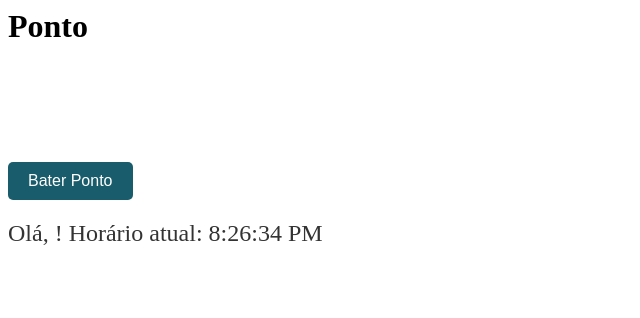
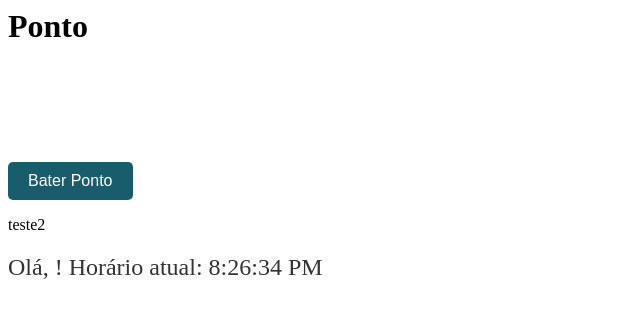
Before and after one commit to rocha-raphael/my_project, a Django app: template autentication/templates/ponto.html in a window 1280 px wide. Shown: the top 318 px of the page, without its empty margins (0-640 px from the left). Run offline with Django 5.2, Linux system fonts and the light colour scheme; the template is opened without the code that fills it, so the values that code supplies are empty.

Commit message:
Update ponto.html

```diff
--- a/autentication/templates/ponto.html
+++ b/autentication/templates/ponto.html
@@ -15,8 +15,10 @@
 
 </form>
     {% if login_ponto %}
+    teste
     <div id="clock"></div>
     {% else %}
+    teste2
     <div id="clock"></div>
 
     {% endif %}
```
